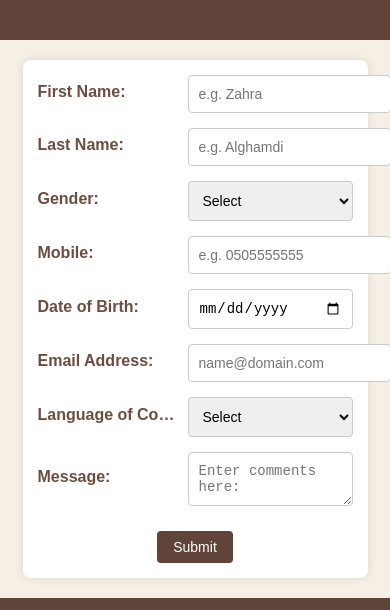
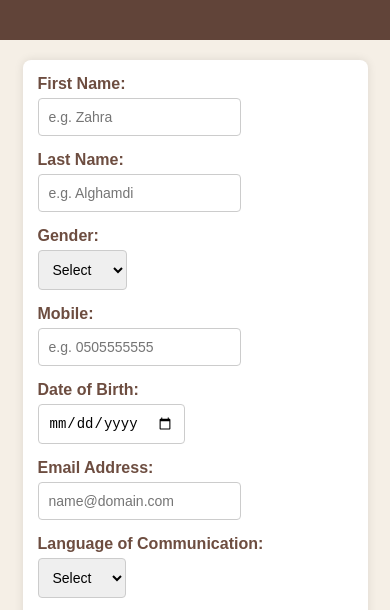
Before and after one commit to lenaS7/BookPortal-webdev, a plain HTML site: page HTML/contactUs.html in a window 390 px wide. Shown: the part 194-804 px from the top of the page. Drawn offline with Linux system fonts and the light colour scheme.

Commit message:
edit media for contact page

```diff
--- a/CSS/contactUs.css
+++ b/CSS/contactUs.css
@@ -136,8 +136,7 @@ footer {
     width: 100%;
     text-align: center;
 }
-
-@media (max-width: 768px) {
+@media (max-width: 576px) {
     .contact-form {
         width: 90%;
         padding: 15px;
@@ -147,12 +146,20 @@ footer {
         font-size: 14px;
     }
 
+    .form-group {
+        flex-direction: column;
+        align-items: flex-start;
+    }
+
     .form-group label {
-        width: 150px; /* Adjust label width for smaller screens */
+        width: 100%;
     }
 
     button[type="submit"] {
-        width: auto; /* Auto width for smaller screens */
-        padding: 8px 16px;
+        width: 100%;
+    }
+
+    nav {
+        max-width: 100%;
     }
 }
```
